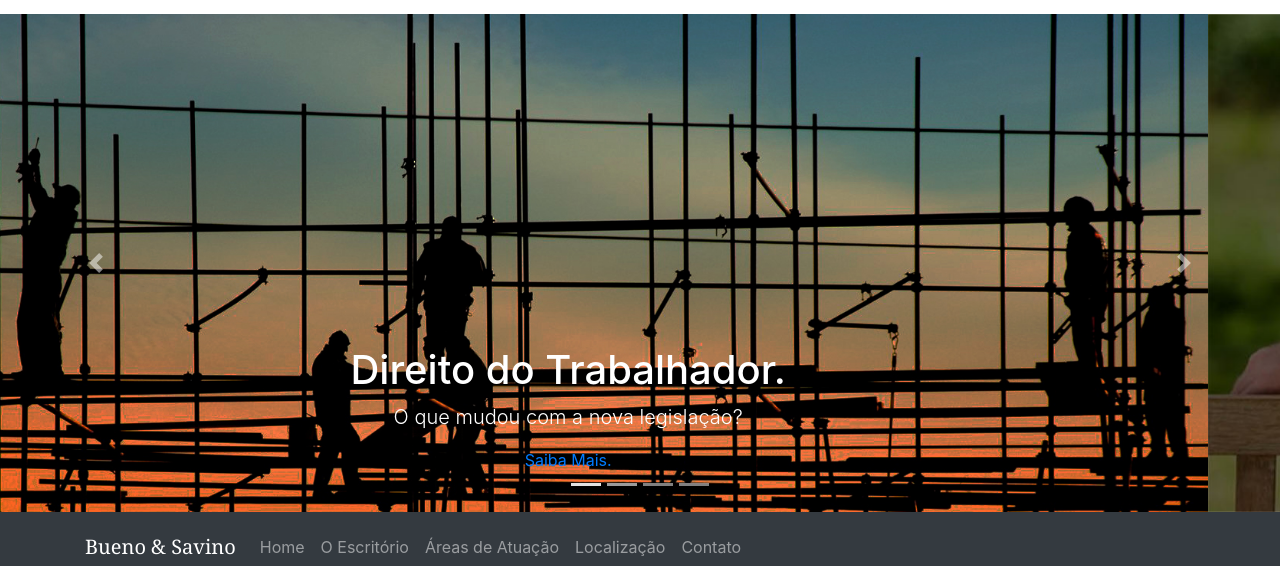
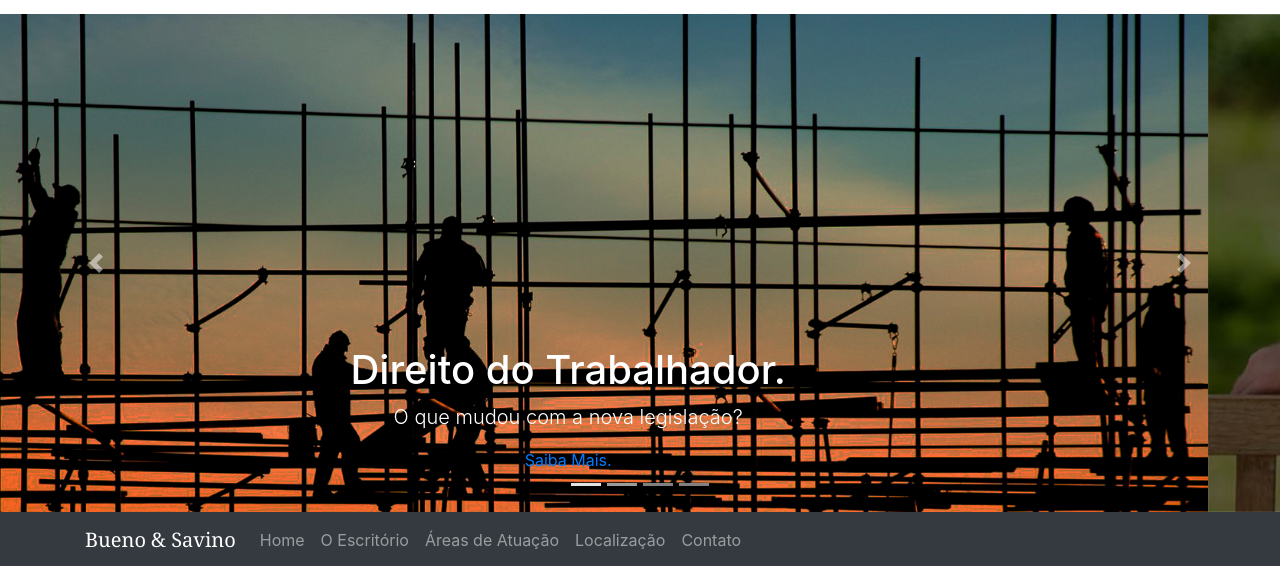
Before and after one commit to Nel-Medeiros/Bueno-Savino, a website: page index.html in a window 1280 px wide. Shown: the part 189-755 px from the top of the page. Drawn offline with nearby package versions, Linux system fonts and the light colour scheme.

Commit message:
correcting css

```diff
--- a/style/css/style.css
+++ b/style/css/style.css
@@ -12,10 +12,6 @@
     width: 100%;
     font-size: 13px;
     background-color: #ffffff;
-}
-
-.navbar {
-    height: 70px;
 }
 
 .nav-brand {
```
